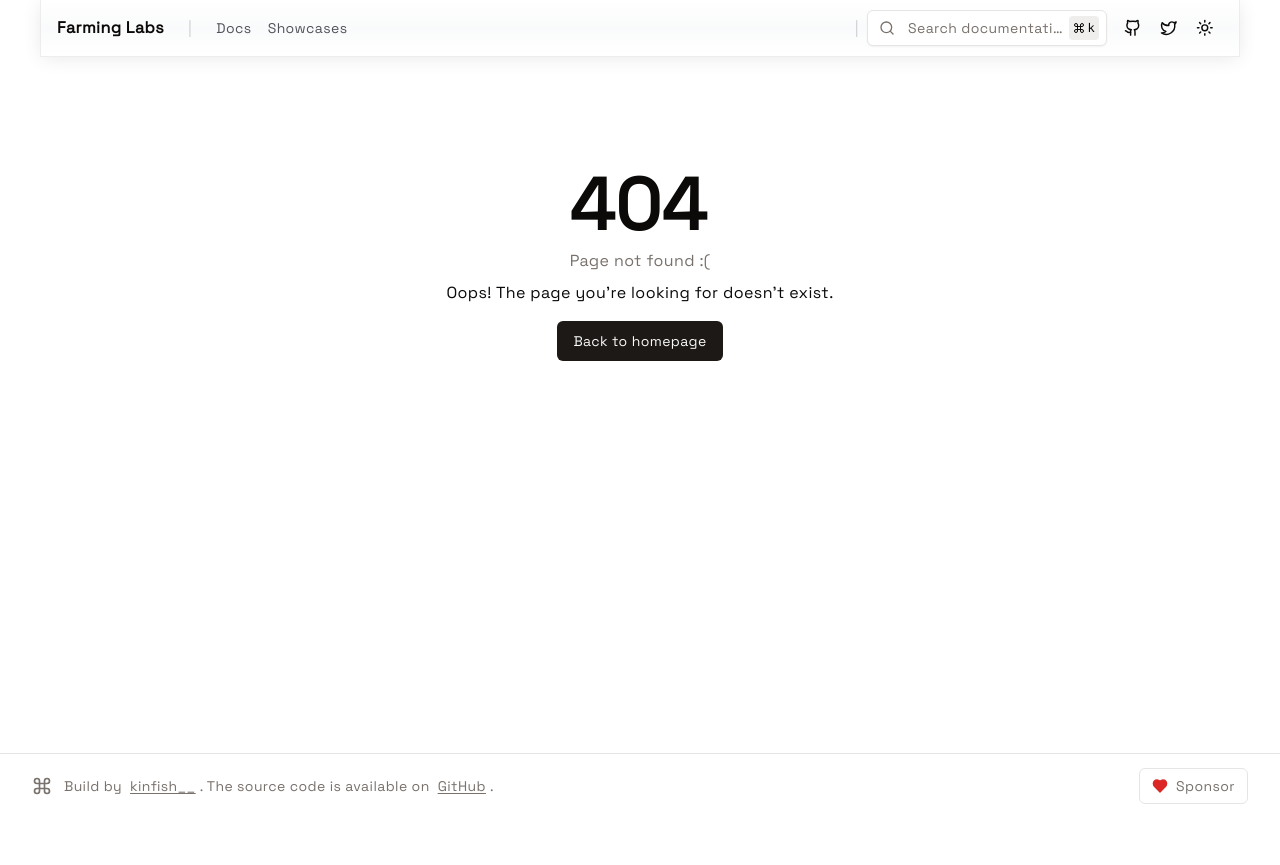
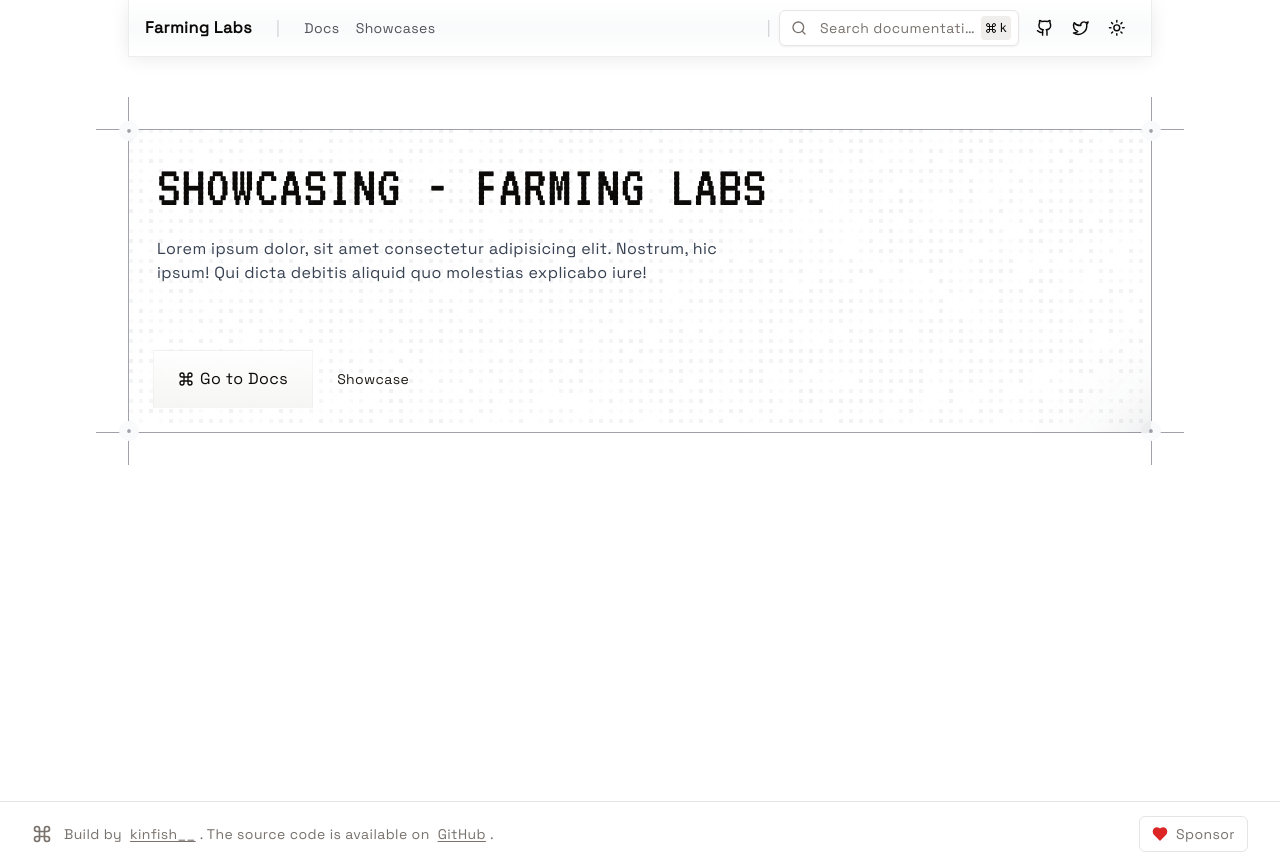
Before and after one commit to farming-labs/web, a Next.js app: page /showcase in a window 1280 px wide. Before the commit this address had no page. Before the commit the page ends 817 px from the top, so only its background shows below. Built offline with nearby package versions, Linux system fonts and the light colour scheme.

Commit message:
feat: showcasing

```diff
--- /dev/null
+++ b/app/showcase/_components/hero.tsx
@@ -0,0 +1,87 @@
+"use client";
+import { cn } from "@/lib/utils";
+import PixelTrail from "@/components/revamps/pixel-trail";
+import AnimatedGradient from "@/components/revamps/animated-gradient-with-svg";
+import { FlickeringGrid } from "@/components/flickering-partilce";
+import { StarBorder } from "@/components/two-border-btn";
+import { CommandIcon } from "lucide-react";
+import { Button } from "@/components/ui/button";
+const cardContent = {
+  title: "Lorem ipsum dolor",
+  description:
+    "Lorem ipsum dolor, sit amet consectetur adipisicing elit. Nostrum, hic ipsum! Qui dicta debitis aliquid quo molestias explicabo iure!",
+};
+const CardBody = ({ className = "p-4" }) => (
+  <div className={cn("text-start mb-7 space-y-5  pt-10", className)}>
+    <h2 className="font-pixel text-3xl sm:text-4xl md:text-6xl uppercase">
+      Showcasing - Farming Labs
+    </h2>
+    <p className="text-gray-700 max-w-xl mr-auto dark:text-gray-300">
+      {cardContent.description}
+    </p>
+  </div>
+);
+const ShoowcaseHeroSection = () => {
+  const Ellipses = () => {
+    const sharedClasses =
+      "rounded-full outline outline-8 dark:outline-gray-950 sm:my-6 md:my-8 size-1 my-4 outline-gray-50 bg-zinc-400";
+    return (
+      <div className="absolute z-0 grid h-full w-full items-center gap-8 lg:grid-cols-2">
+        <section className="absolute z-0 grid h-full w-full grid-cols-2 place-content-between">
+          <div className={`${sharedClasses} -mx-[2.5px]`}></div>
+          <div className={`${sharedClasses} -mx-[2px] place-self-end`}></div>
+          <div className={`${sharedClasses} -mx-[2.5px]`}></div>
+          <div className={`${sharedClasses} -mx-[2px] place-self-end`}></div>
+        </section>
+      </div>
+    );
+  };
+  const Container = ({ children }: { children: React.ReactNode }) => (
+    <div className="relative mx-auto max-w-[68rem] w-full  sm:px-6 md:px-8">
+      <div className="absolute left-0 top-4 -z-0 h-px w-full bg-zinc-400 dark:bg-zinc-700 sm:top-6 md:top-8"></div>
+      <div className="absolute bottom-4 left-0 z-0 h-px w-full bg-zinc-400 dark:bg-zinc-700 sm:bottom-6 md:bottom-8"></div>
+      <div className="relative w-full border-x border-zinc-400 dark:border-zinc-700">
+        <Ellipses />
+        <div className="relative z-20  mx-auto py-8">{children}</div>
+      </div>
+    </div>
+  );
+  return (
+    <div className="min-h-[88vh] flex justify-start items-start mt-10">
+      <Container>
+        <div className="relative p-3 w-full flex flex-col gap-2 center">
+          <CardBody />
+
+          <div className="absolute inset-0 z-0">
+            <AnimatedGradient
+              colors={["#27272a", "#1f2937", "#262626"]}
+              speed={0.05}
+              blur="medium"
+            />
+            <FlickeringGrid
+              className="z-0 w-full h-full absolute inset-0 size-full"
+              squareSize={4}
+              gridGap={6}
+              color="#6B7280"
+              maxOpacity={0.5}
+              flickerChance={0.1}
+            />
+            <PixelTrail
+              pixelSize={24}
+              fadeDuration={500}
+              pixelClassName="bg-white"
+            />
+          </div>
+          <div className="p-3 flex relative z-20 justify-start items-center gap-2">
+            <StarBorder>
+              <CommandIcon className="w-4 h-4 mr-1.5" />
+              Go to Docs
+            </StarBorder>
+            <Button variant={"link"}>Showcase</Button>
+          </div>
+        </div>
+      </Container>
+    </div>
+  );
+};
+export default ShoowcaseHeroSection;
--- /dev/null
+++ b/app/showcase/page.tsx
@@ -0,0 +1,9 @@
+import ShoowcaseHeroSection from "./_components/hero";
+
+export default function ShowCase() {
+  return (
+    <div>
+      <ShoowcaseHeroSection />
+    </div>
+  );
+}
--- a/components/header.tsx
+++ b/components/header.tsx
@@ -46,7 +46,7 @@ export function Header() {
                         backdrop-blur-md
                         border-x border-b
                         border-[rgba(230,230,230,0.7)] dark:border-[rgba(70,70,70,0.4)]
-                        w-full sm:min-w-[800px] sm:max-w-[1200px]
+                        w-full sm:min-w-[800px] sm:max-w-5xl
                         rounded-b-none
                         px-4 py-2.5
                         relative
```
